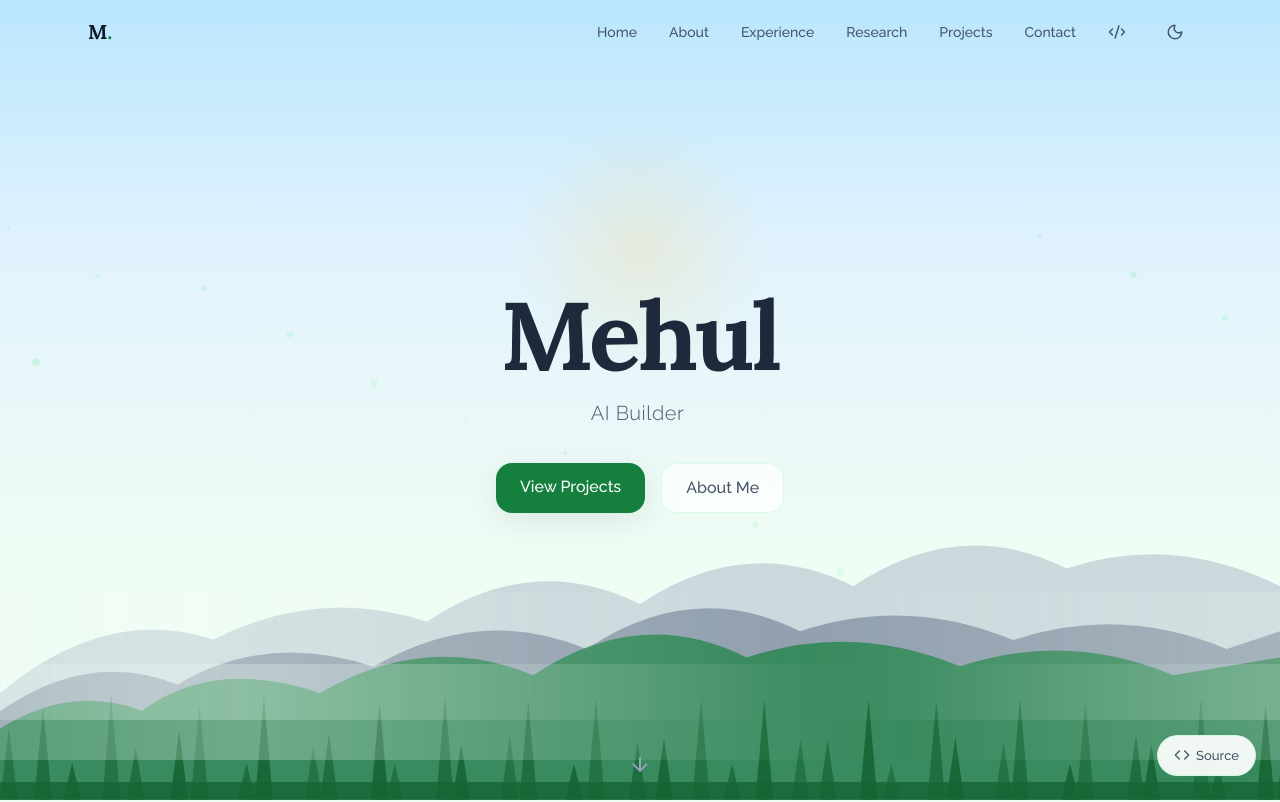
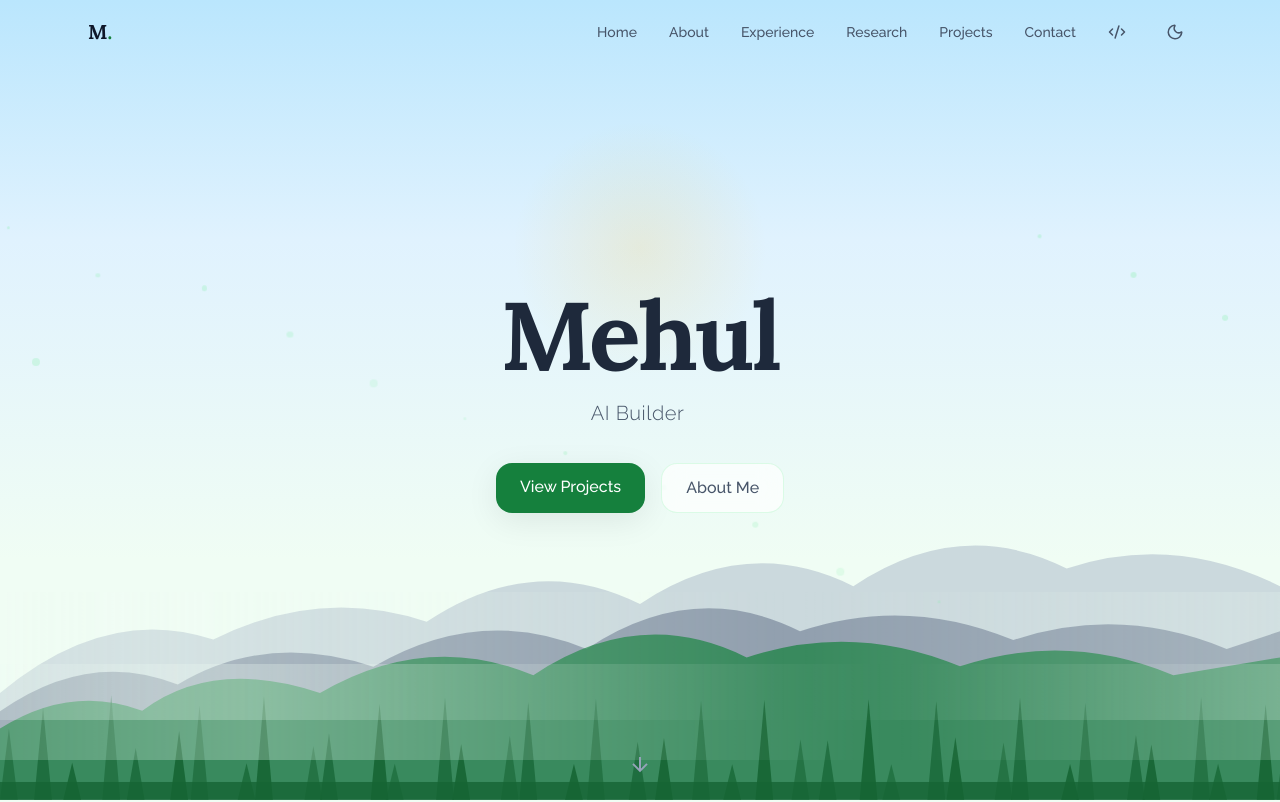
Before and after one commit to Mehulpython/mehulai, a Next.js app: page / in a window 1280 px wide. Shown: the top 802 px of the page. Built offline with nearby package versions, Linux system fonts and the light colour scheme.

Commit message:
fix: update LinkedIn URL + remove source FAB button

```diff
--- a/src/app/page.tsx
+++ b/src/app/page.tsx
@@ -24,19 +24,7 @@ export default function Home() {
         <Contact />
       </main>
       <Footer />
-      {/* View Source FAB */}
-      <a
-        href="https://github.com/Mehulpython/mehulai"
-        target="_blank"
-        rel="noopener noreferrer"
-        className="view-source-fab"
-      >
-        <svg width="16" height="16" viewBox="0 0 24 24" fill="none" stroke="currentColor" strokeWidth="2" strokeLinecap="round" strokeLinejoin="round">
-          <polyline points="16 18 22 12 16 6" />
-          <polyline points="8 6 2 12 8 18" />
-        </svg>
-        <span className="hidden sm:inline">Source</span>
-      </a>
+      {/* View Source FAB removed */}
     </>
   );
 }
--- a/src/lib/data.ts
+++ b/src/lib/data.ts
@@ -492,7 +492,7 @@ export const languages = ["English", "Hindi", "Gujarati"];
 export const socials = {
   github: "https://github.com/Mehulpython",
   email: "mehulkanadiya@gmail.com",
-  linkedin: "https://linkedin.com/in/mehulkanadiya",
+  linkedin: "https://www.linkedin.com/in/mehul-kanadiya-5b0b09233",
   twitter: "https://x.com/Mehulpython",
   scholar: "https://scholar.google.com/citations?user=fObzCLIAAAAJ",
 };
```
